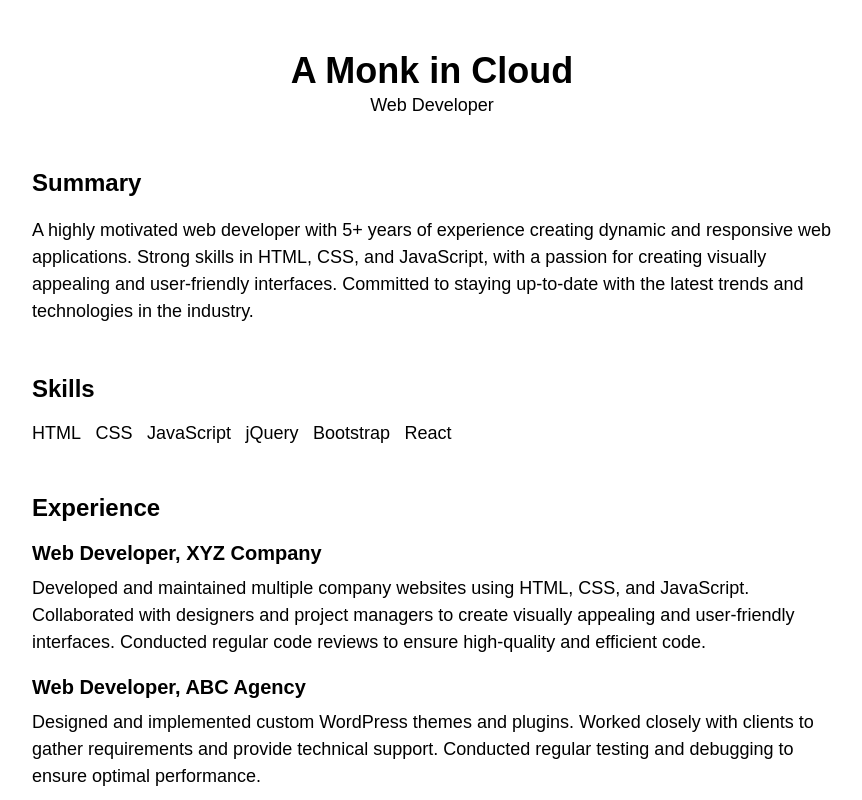
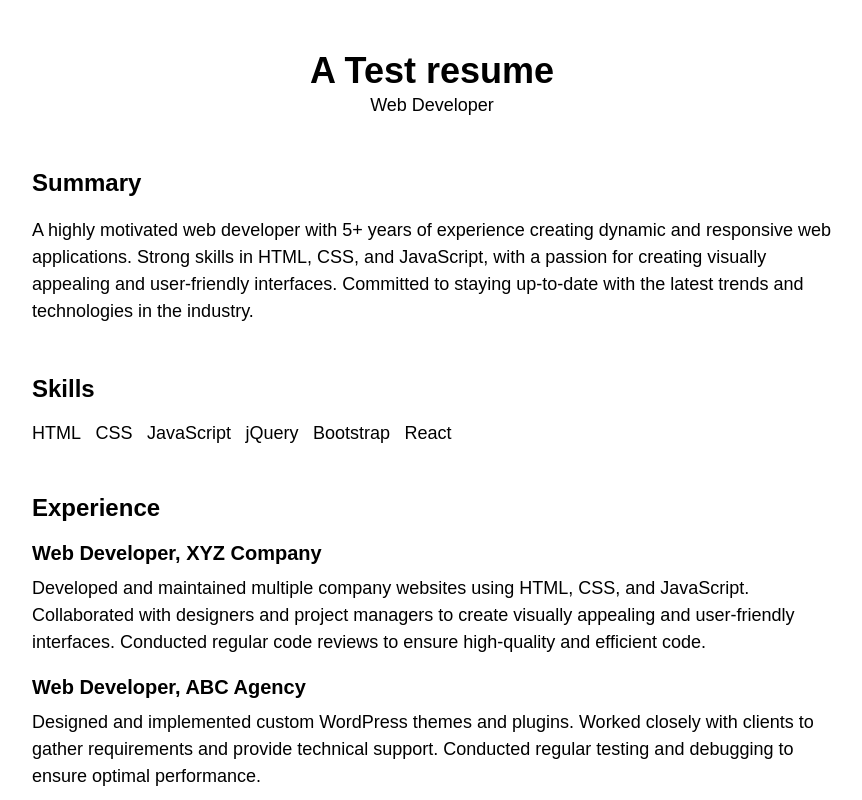
Before and after one commit to smondepulanka/Host-Resume-on-EC2-github-actions, a plain HTML site: page index.html in a window 1280 px wide. Shown: the top 800 px of the page, without its empty margins (208-1070 px from the left). Drawn offline with Linux system fonts and the light colour scheme.

Commit message:
Update index.html

```diff
--- a/index.html
+++ b/index.html
@@ -7,7 +7,7 @@
 <body>
 	<div class="container">
 		<header>
-			<h1>A Monk in Cloud</h1>
+			<h1>A Test resume</h1>
 			<p>Web Developer</p>
 		</header>
 		<section>
```
